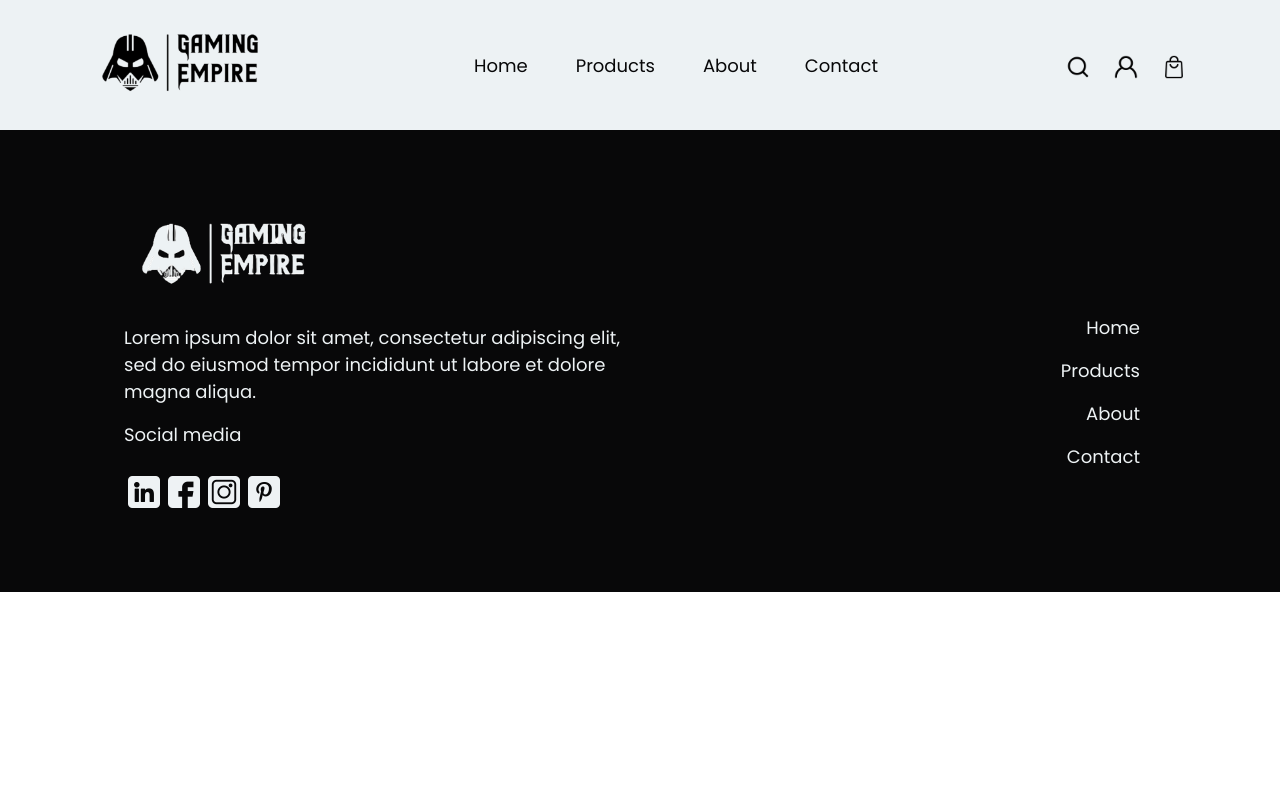
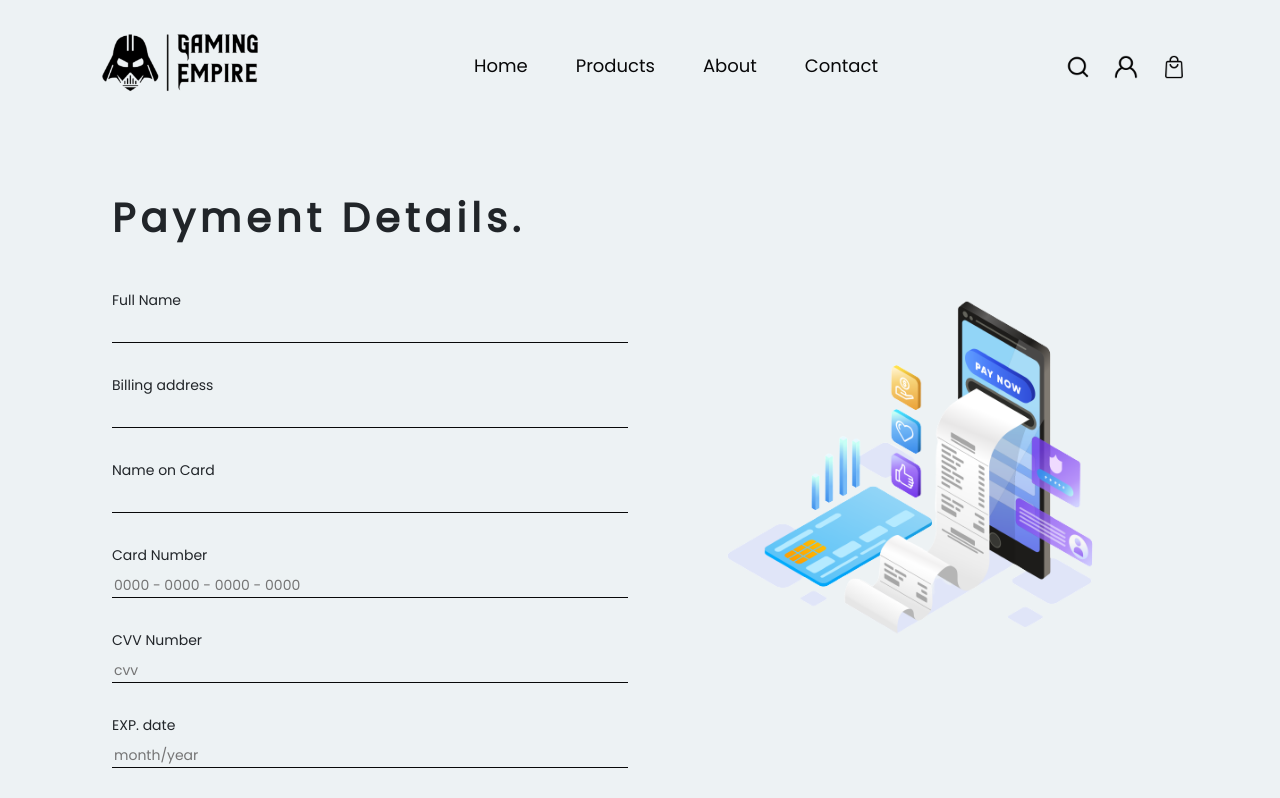
Before and after one commit to MarijaPestoric/GamingShop, a React (Create React App) app: page /checkout in a window 1280 px wide. Shown: the top 798 px of the page. Built offline with nearby package versions, Linux system fonts and the light colour scheme.

Commit message:
fix styles, added checkout page

```diff
--- a/src/App.js
+++ b/src/App.js
@@ -6,7 +6,8 @@ import Header from './components/Header/Header';
 import Footer from './components/Footer/Footer'
 import Dashboard from './components/Dashboard/Dashboard';
 import Login from './components/Login/Login';
-import Register from './components/Register/Register'
+import Register from './components/Register/Register';
+import Checkout from './components/Checkout/Checkout';
 function App() {
   return (
     <BrowserRouter>
@@ -17,6 +18,7 @@ function App() {
         <Route exact path='/dashboard' component={Dashboard}></Route>
         <Route exact path='/login' component={Login}></Route>
         <Route exact path='/register' component={Register}></Route>
+        <Route path='/checkout' component={Checkout}></Route>
         <Footer />
       </div>
     </BrowserRouter>
--- /dev/null
+++ b/src/components/Checkout/Checkout.css
@@ -0,0 +1,60 @@
+.checkout-container{
+    background-color: var(--bright);
+    text-align: left;
+    padding: 2rem 7rem;
+}
+
+.checkout-form{
+    width: 100%;
+    display: flex;
+    flex-direction: column;
+    margin-bottom: 6rem;
+}
+
+.checkout-title{
+    margin-bottom: 3rem;
+}
+
+.checkout-input{
+    width: 100%;
+    margin-bottom: 2rem;
+    font-size: 14px;
+}
+
+.checkout-label{
+    font-weight: 500;
+    font-size: 14px;
+}
+.billing-illustration{
+    width: 100%;
+    margin-top: 7rem;
+}
+/* RESPONSIVE */
+
+/* MOBILE */
+@media screen and (max-width: 767px) { /*ako je 767 ili manje */
+    .checkout-container{
+        padding: 1rem;
+    }
+    .checkout-form{
+        width: 100%;
+        margin-bottom: 1rem;
+    }
+    .billing-illustration{
+        margin-top: 0;
+    }
+}
+
+/* TABLETS */
+@media screen and (min-width: 768px) and (max-width: 1023px) { /*ako je 768 ili vise*/
+    .checkout-container{
+        padding: 2rem 4rem;
+    }
+    .checkout-form{
+        width: 100%;
+        margin-bottom: 1rem;
+    }
+    .billing-illustration{
+        margin-top: 0;
+    }
+}
--- /dev/null
+++ b/src/components/Checkout/Checkout.js
@@ -0,0 +1,38 @@
+import { Row, Container, Col, Form, Button } from 'react-bootstrap'
+import './Checkout.css'
+import BillingIllustration from '../images/billing.png'
+function Checkout() {
+    return (
+        <>
+            <Container style={{ overflow: 'hidden', margin: '0', padding: '0', minWidth: '100%' }}>
+                <Row className='checkout-container'>
+                    <Col lg='6'>
+                        <h2 className="title checkout-title">Payment Details.</h2>
+                        <Form className='checkout-form'>
+                            <label className="checkout-label form-label" htmlFor="full-name">Full Name</label>
+                            <input className='checkout-input form-input' id="full-name" type="text"></input>
+                            <label className="checkout-label form-label" htmlFor="billing-address">Billing address</label>
+                            <input className='checkout-input form-input' id="billing-address" type="text"></input>
+                            <label className="checkout-label form-label" htmlFor="card-name">Name on Card</label>
+                            <input className='checkout-input form-input' id="card-name" type="text"></input>
+                            <label className="checkout-label form-label" htmlFor="card-number">Card Number</label>
+                            <input className='checkout-input form-input' id="card-number" type="text" placeholder='0000 - 0000 - 0000 - 0000'></input>
+                            <label className="checkout-label form-label" htmlFor="cvv">CVV Number</label>
+                            <input className='checkout-input form-input' id="cvv" type="number" placeholder='cvv'></input>
+                            <label className="checkout-label form-label" htmlFor="exp-date">EXP. date</label>
+                            <input className='checkout-input form-input' id="exp-date" type="text" placeholder='month/year'></input>
+                            <Button className="btn-checkout" variant="dark" size="lg">
+                                CHECKOUT
+                            </Button>
+                        </Form>
+                    </Col>
+                    <Col lg='6'>
+                        <img className='billing-illustration' src={BillingIllustration} alt='billing'></img>
+                    </Col>
+                </Row>
+            </Container>
+        </>
+    );
+}
+
+export default Checkout;
--- a/src/components/Dashboard/Dashboard.js
+++ b/src/components/Dashboard/Dashboard.js
@@ -1,7 +1,7 @@
-import { Container, Row, Col, Table } from 'react-bootstrap';
+import { Container, Row, Col, Table, Button, Collapse, Form } from 'react-bootstrap';
 import { ProSidebar, Menu, MenuItem } from 'react-pro-sidebar';
 import { Chart as ChartJS, ArcElement, Tooltip, Legend } from 'chart.js';
-import { useTable } from 'react-table'
+import { useState } from 'react';
 import { Doughnut } from 'react-chartjs-2';
 import 'react-pro-sidebar/dist/css/styles.css';
 import '../Home/Home.css'
@@ -16,16 +16,14 @@ export const data = {
     datasets: [
         {
             label: '# of Votes',
-            data: [46, 83, 3],
+            data: [46, 83],
             backgroundColor: [
                 '#FF9E00',
                 '#80ED99',
-                '#D62828',
             ],
             borderColor: [
                 '#FF9E00',
                 '#80ED99',
-                '#D62828',
             ],
 
         },
@@ -33,10 +31,11 @@ export const data = {
 };
 
 function Dashboard() {
+    const [open, setOpen] = useState(false);
     return (
         <>
-            <Container style={{ overflow: 'hidden', margin: '0', padding:'0', minWidth: '100%' }}>
-                <Row  className='dashboard-container'>
+            <Container style={{ overflow: 'hidden', margin: '0', padding: '0', minWidth: '100%' }}>
+                <Row className='dashboard-container'>
                     <Row style={{ textAlign: 'left' }} lg='12' md='12' sm='12'>
                         <ProSidebar>
                             <Menu iconShape="square" style={{ backgroundColor: '#080809' }}>
@@ -67,23 +66,19 @@ function Dashboard() {
                                     <h2 className='quantity-dashboard'>83</h2>
                                     <p>Delivered</p>
                                 </Col>
-                            <Col>
-                                <h2 className='quantity-dashboard'>3</h2>
-                                <p>Cancelled</p>
-                            </Col>
                             </Row>
                             <Row className='chart-container' lg='12' md='12' sm='12'>
                                 <Doughnut data={data} />
                             </Row>
                             <Row id='dashboard-customers'>
-                            <h4 style={{fontWeight: '600'}}>Customers</h4>
+                                <h4 style={{ fontWeight: '600' }}>Customers</h4>
                                 <Table striped bordered hover>
                                     <thead>
                                         <tr>
                                             <th>#id</th>
                                             <th>First Name</th>
                                             <th>Last Name</th>
-                                        <th>Username</th>
+                                            <th>Email</th>
                                         </tr>
                                     </thead>
                                     <tbody>
@@ -91,31 +86,32 @@ function Dashboard() {
                                             <td>1</td>
                                             <td>Mark</td>
                                             <td>Otto</td>
-                                        <td>@mdo</td>
+                                            <td>mark@test.com</td>
                                         </tr>
                                         <tr>
                                             <td>2</td>
                                             <td>Jacob</td>
                                             <td>Thornton</td>
-                                        <td>@fat</td>
+                                            <td>jacob@test.com</td>
                                         </tr>
                                         <tr>
                                             <td>3</td>
-                                        <td colSpan={2}>Larry the Bird</td>
-                                        <td>@twitter</td>
+                                            <td>Larry</td>
+                                            <td>Bird</td>
+                                            <td>larry@test.com</td>
                                         </tr>
                                     </tbody>
                                 </Table>
                             </Row>
                             <Row id='dashboard-orders'>
-                            <h4 style={{fontWeight: '600'}}>Orders</h4>
+                                <h4 style={{ fontWeight: '600' }}>Orders</h4>
                                 <Table striped bordered hover>
                                     <thead>
                                         <tr>
                                             <th>#id</th>
                                             <th>Customer ID</th>
-                                        <th>Quantity</th>
-                                        <th>Estimated total</th>
+                                            <th>Order Date</th>
+                                            <th>Order Time</th>
                                             <th>Status</th>
                                         </tr>
                                     </thead>
@@ -123,38 +119,83 @@ function Dashboard() {
                                         <tr>
                                             <td>1</td>
                                             <td>11</td>
-                                        <td>3</td>
-                                        <td>59$</td>
+                                            <td>03.11.2020.</td>
+                                            <td>12:33AM</td>
                                             <td>Delivered</td>
                                         </tr>
                                         <tr>
                                             <td>2</td>
                                             <td>5</td>
-                                        <td>1</td>
-                                        <td>13$</td>
+                                            <td>12.12.2021.</td>
+                                            <td>13:53AM</td>
                                             <td>Delivered</td>
                                         </tr>
                                     </tbody>
                                 </Table>
                             </Row>
                             <Row id='dashboard-products'>
-                            <h4 style={{fontWeight: '600'}}>Products</h4>
+                                <Col>
+                                    <h4 style={{ fontWeight: '600' }}>Products</h4>
+                                </Col>
+                                <Button
+                                    onClick={() => setOpen(!open)}
+                                    aria-controls="example-collapse-text"
+                                    aria-expanded={open}
+                                    className='button-collapse'
+                                    variant="dark"
+                                >
+                                    Add New
+                                </Button>
+                                <Collapse in={open}>
+                                    <Form>
+                                        <Row className='new-product-dashboard'>
+                                            <Col>
+                                                <label htmlFor='name' className='new-product-label'>Name</label> <br />
+                                                <input id='name' type='text' className='form-input' />
+                                            </Col>
+                                            <Col>
+                                                <label htmlFor='category' className='new-product-label'>Category</label>  <br />
+                                                <input id='category' type='text' className='form-input' />
+
+                                            </Col>
+                                            <Col>
+                                                <label htmlFor='brand' className='new-product-label'>Brand</label>  <br />
+                                                <input id='brand' type='text' className='form-input' />
+                                            </Col>
+                                            <Col>
+                                                <label htmlFor='price' className='new-product-label'>Price</label>  <br />
+                                                <input id='price' type='text' className='form-input' />
+                                            </Col>
+                                            {/* <Col >
+                                                <label htmlFor='price'>Description</label>  <br />
+                                                <textarea maxLength={250} className='form-input' />
+                                            </Col> */}
+                                            <Button className='new-product-button' variant='dark'>Submit</Button>
+                                        </Row>
+                                    </Form>
+                                </Collapse>
                                 <Table striped bordered hover>
                                     <thead>
                                         <tr>
                                             <th>#id</th>
-                                        <th>Product Name</th>
+                                            <th>Category ID</th>
+                                            <th>Brand ID</th>
+                                            <th>Name</th>
                                             <th>Price</th>
                                         </tr>
                                     </thead>
                                     <tbody>
                                         <tr>
                                             <td>1</td>
+                                            <th>2</th>
+                                            <th>4</th>
                                             <td>Keyboard</td>
                                             <td>23$</td>
                                         </tr>
                                         <tr>
                                             <td>2</td>
+                                            <th>3</th>
+                                            <th>2</th>
                                             <td>Mouse</td>
                                             <td>13$</td>
                                         </tr>
--- a/src/components/Login/Login.css
+++ b/src/components/Login/Login.css
@@ -13,11 +13,6 @@
 }
 
 .login-input{
-    background-color: transparent;
-    outline: none;
-    border: none;
-    border-radius: 0;
-    border-bottom: 1px solid #080809;
     margin-bottom: 3rem;
     font-size: 14px;
 }
--- a/src/components/Login/Login.js
+++ b/src/components/Login/Login.js
@@ -10,9 +10,9 @@ function Login() {
                 <img src={LoginImage} alt="" width='150px' className="login-image"></img>
                     <Form className='login-form'>
                         <label className="login-label" htmlFor="username">Username</label>
-                        <input className='login-input' id="username" type="text"></input>
+                        <input className='login-input form-input' id="username" type="text"></input>
                         <label className="login-label" htmlFor="password">Password</label>
-                        <input className='login-input' id="password" type="password"></input>
+                        <input className='login-input form-input' id="password" type="password"></input>
                         <Button className='login-button' variant="dark" type="submit">
                             LOGIN
                         </Button>
--- a/src/components/Register/Register.css
+++ b/src/components/Register/Register.css
@@ -6,11 +6,6 @@
 }
 
 .register-input{
-    background-color: transparent;
-    outline: none;
-    border: none;
-    border-radius: 0;
-    border-bottom: 1px solid #080809;
     margin-bottom: 2rem;
     font-size: 14px;
     width: 28rem;
@@ -21,6 +16,13 @@
     flex-direction: column;
     text-align: left;
     margin-bottom: 2rem;
+}
+.form-input{
+    background-color: transparent;
+    outline: none;
+    border: none;
+    border-radius: none;
+    border-bottom: 1px solid #080809;
 }
 
 
--- a/src/components/Register/Register.js
+++ b/src/components/Register/Register.js
@@ -14,19 +14,19 @@ function Register() {
                     <Form className='register-form'>
                         <h2 className='title' style={{marginBottom: '2rem'}} >Register.</h2>
                         <label className="login-label name-input" htmlFor="first-name">First Name</label>
-                        <input className='register-input' id="first-name" type="text"></input>
+                        <input className='register-input form-input' id="first-name" type="text"></input>
                         <label className="login-label name-input" htmlFor="last-name">Last Name</label>
-                        <input className='register-input' id="last-name" type="text"></input>
+                        <input className='register-input form-input' id="last-name" type="text"></input>
                         <label className="login-label" htmlFor="username">Username</label>
-                        <input className='register-input' id="username" type="text"></input>
+                        <input className='register-input form-input' id="username" type="text"></input>
                         <label className="login-label" htmlFor="username">Email</label>
-                        <input className='register-input' id="username" type="email"></input>
+                        <input className='register-input form-input' id="username" type="email"></input>
                         <label className="login-label" htmlFor="password">Password</label>
-                        <input className='register-input' id="username" type="password"></input>
+                        <input className='register-input form-input' id="username" type="password"></input>
                         <label className="login-label" htmlFor="password">Confirm password</label>
-                        <input className='register-input' id="password" type="password"></input>
+                        <input className='register-input form-input' id="password" type="password"></input>
                         <Button className='login-button' variant="dark" type="submit">
-                            Register
+                            REGISTER
                         </Button>
                         <p className="haveacc-paragraph">Already have account? <Link className='to-register' to="/login">Login</Link></p>
                     </Form>
--- a/src/components/ShoppingCart/ShoppingCart.css
+++ b/src/components/ShoppingCart/ShoppingCart.css
@@ -37,7 +37,7 @@
 
 }
 
-.checkout{
+.checkout-cart{
     border: 1px solid #080809;
     border-radius: 10px;
     font-size: 14px;
@@ -90,7 +90,7 @@
     .hr-cart-product{
         width: 15rem;
     }
-    .checkout{
+    .checkout-cart{
         margin-top: 2rem;
     }
     .cart-title{
@@ -108,7 +108,7 @@
     .hr-cart-product{
         width: 25rem;
     }
-    .checkout{
+    .checkout-cart{
         margin-top: 2rem;
     }
     .cart-title{
--- a/src/components/ShoppingCart/ShoppingCart.js
+++ b/src/components/ShoppingCart/ShoppingCart.js
@@ -1,4 +1,5 @@
 import { Container, Row, Col, Button } from 'react-bootstrap';
+import { Link } from 'react-router-dom';
 import '../Home/Home.css';
 import './ShoppingCart.css';
 import Sample from '../images/sample.jpg'
@@ -34,7 +35,7 @@ function ShoppingCart() {
                         </Col>
                     </Row>
                 </Col>
-                <Col className='checkout' lg='3' md='12' sm='12'>
+                <Col className='checkout-cart' lg='3' md='12' sm='12'>
                     <div>
                         <h3 className='summary-title'>ORDER SUMMARY</h3>
                         <p>Subtotal: <strong className='cart-prices-summary'>37,98$</strong></p>
@@ -42,7 +43,7 @@ function ShoppingCart() {
                         <p style={{ fontWeight: '600' }}>ESTIMATED TOTAL: <strong className='cart-prices-summary'>44,97$</strong></p>
                     </div>
                     <Button className="btn-checkout" variant="dark" size="lg">
-                        CHECKOUT NOW
+                       <Link to='/checkout' style={{color: '#EDF2F4', textDecoration: 'none'}}> CHECKOUT NOW </Link>
                     </Button>
                 </Col>
             </Row>
```
Also changed, not shown: src/components/Dashboard/Dashboard.css (+29 -2 lines), src/components/Home/Home.css (+7 -2 lines), src/components/images/billing.png (added). Lines whose indentation alone changed are shown as unchanged.
